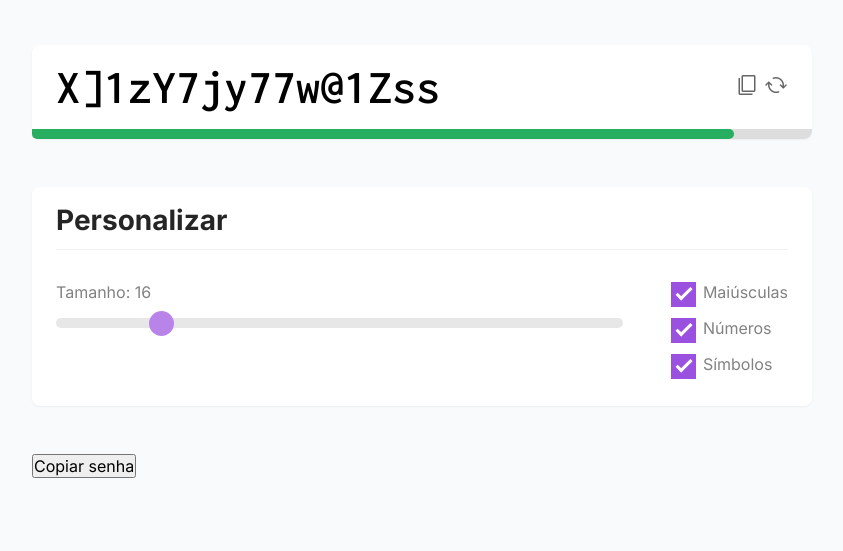
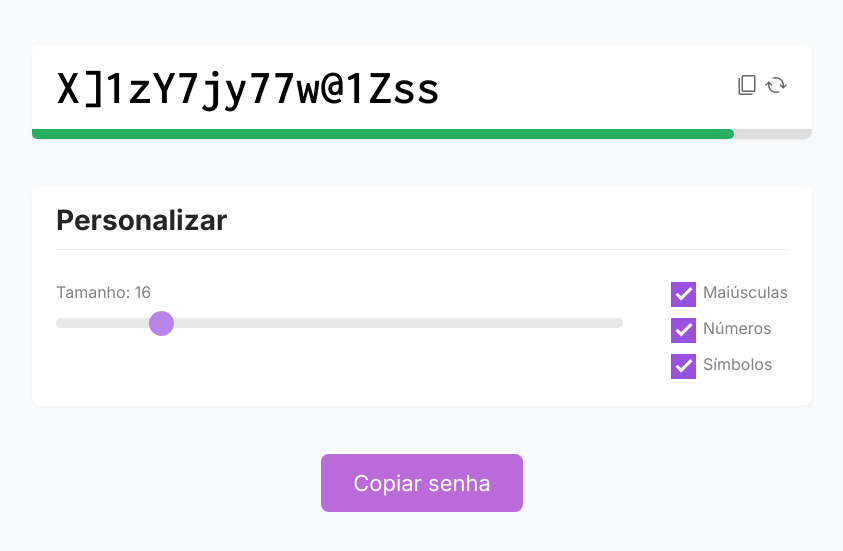
Before and after one commit to lucas-tachibana/DevSamurai, a plain HTML site: page 03 - gerador de senha/index.html in a window 1280 px wide. Shown: the part 119-670 px from the top of the page, without its empty margins (218-1061 px from the left). Drawn offline with nearby package versions, Linux system fonts and the light colour scheme.

Commit message:
finaliza estilização

```diff
--- a/03 - gerador de senha/index.html
+++ b/03 - gerador de senha/index.html
@@ -88,9 +88,11 @@
         </div>
       </section>
 
-      <button id="copy1">
-        Copiar senha
-      </button>
+      <div class="submit">
+        <button id="copy1">
+          Copiar senha
+        </button>
+      </div>
     </main>
     <script>
       let passwordLength = 16;
--- a/03 - gerador de senha/style.css
+++ b/03 - gerador de senha/style.css
@@ -212,3 +212,22 @@ main {
 .checkbox-container input:checked~.checkmark::after {
   display: block;
 }
+
+.submit {
+  text-align: center;
+}
+
+.submit button {
+  background-color: #bb6bd9;
+  font-size: 1.375rem;
+  color: #fff;
+  border: none;
+  border-radius: 8px;
+  cursor: pointer;
+  padding: 1rem 2rem;
+  transition: all 0.2s;
+}
+
+.submit button:hover {
+  background-color: #9b51e0;
+}
```
